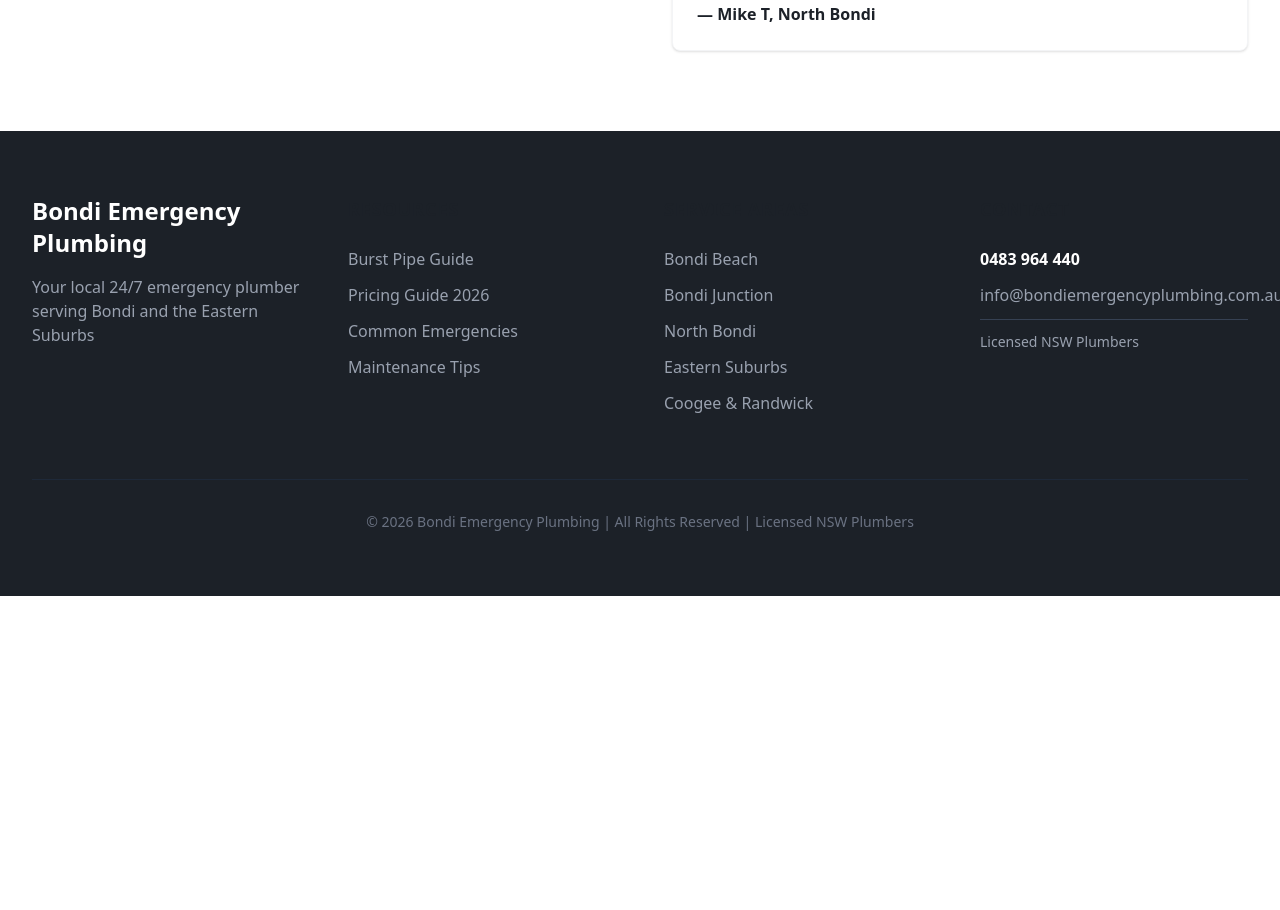
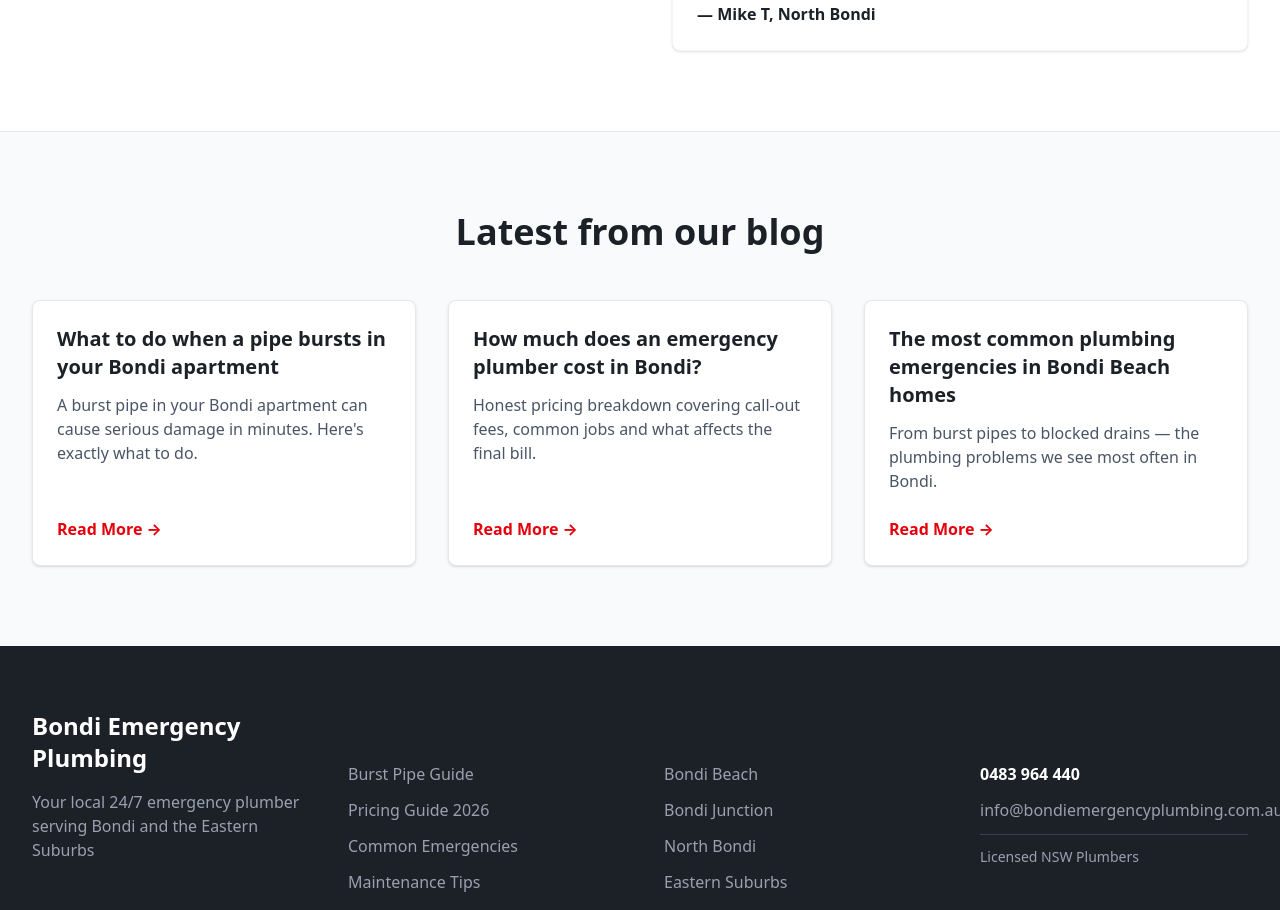
Before and after one commit to davidabdel/plumbing, a React (Vite) app: page / in a window 1280 px wide. Shown: the part 7840-8750 px from the top of the page. Before the commit the page ends 8436 px from the top, so only its background shows below. Built offline with nearby package versions, Linux system fonts and the light colour scheme.

Commit message:
feat: SEO improvements, blog section, and SPA routing config

```diff
--- a/index.html
+++ b/index.html
@@ -19,6 +19,8 @@
     <!-- Google Analytics: paste GA4 tracking script here -->
 
     <!-- Google Search Console: paste verification meta tag here -->
+
+    <link rel="canonical" href="https://www.bondiemergencyplumbing.com.au/" />
 
     <!-- Schema.org markup for Google -->
     <script type="application/ld+json">
--- a/src/App.tsx
+++ b/src/App.tsx
@@ -26,10 +26,33 @@ function ScrollToTop() {
   return null;
 }
 
+// Update canonical link on route change
+function CanonicalMeta() {
+  const { pathname } = useLocation();
+
+  useEffect(() => {
+    let finalUrl = 'https://www.bondiemergencyplumbing.com.au/';
+    if (pathname !== '/') {
+      finalUrl = `https://www.bondiemergencyplumbing.com.au${pathname}${pathname.endsWith('/') ? '' : '/'}`;
+    }
+
+    let link: HTMLLinkElement | null = document.querySelector('link[rel="canonical"]');
+    if (!link) {
+      link = document.createElement('link');
+      link.rel = 'canonical';
+      document.head.appendChild(link);
+    }
+    link.href = finalUrl;
+  }, [pathname]);
+
+  return null;
+}
+
 export default function App() {
   return (
     <Router>
       <ScrollToTop />
+      <CanonicalMeta />
       <Layout>
         <Routes>
           <Route path="/" element={<Home />} />
--- a/src/components/LeadForm.tsx
+++ b/src/components/LeadForm.tsx
@@ -1,4 +1,4 @@
-import { useState } from 'react';
+import React, { useState } from 'react';
 import { GHL_WEBHOOK_URL } from '../constants';
 
 export default function LeadForm({ title, spacing = "space-y-4", padding = "p-6", inputPadding = "p-3" }: { title?: string, spacing?: string, padding?: string, inputPadding?: string }) {
--- a/src/pages/Home.tsx
+++ b/src/pages/Home.tsx
@@ -1,3 +1,4 @@
+import { Link } from 'react-router-dom';
 import { PHONE_NUMBER } from '../constants';
 import LeadForm from '../components/LeadForm';
 import SEO from '../components/SEO';
@@ -306,6 +307,59 @@ export default function Home() {
             </div>
           </div>
         </section>
+        {/* BLOG TEASER SECTION */}
+        <section className="py-20 bg-gray-50 border-t border-gray-200">
+          <div className="max-w-7xl mx-auto px-4 sm:px-6 lg:px-8">
+            <h2 className="text-3xl md:text-4xl font-bold mb-12 text-center text-navy">Latest from our blog</h2>
+
+            <div className="grid grid-cols-1 md:grid-cols-3 gap-8">
+              {/* Card 1 */}
+              <div className="bg-white border border-gray-200 rounded-lg p-6 shadow-sm hover:shadow-md transition-shadow flex flex-col">
+                <h3 className="text-xl font-bold mb-3 text-navy">
+                  <Link to="/blog/burst-pipe-bondi-apartment" className="hover:underline">
+                    What to do when a pipe bursts in your Bondi apartment
+                  </Link>
+                </h3>
+                <p className="text-gray-600 mb-6 flex-grow">
+                  A burst pipe in your Bondi apartment can cause serious damage in minutes. Here's exactly what to do.
+                </p>
+                <Link to="/blog/burst-pipe-bondi-apartment" className="text-red-600 font-bold hover:underline self-start">
+                  Read More &rarr;
+                </Link>
+              </div>
+
+              {/* Card 2 */}
+              <div className="bg-white border border-gray-200 rounded-lg p-6 shadow-sm hover:shadow-md transition-shadow flex flex-col">
+                <h3 className="text-xl font-bold mb-3 text-navy">
+                  <Link to="/blog/emergency-plumber-cost-bondi" className="hover:underline">
+                    How much does an emergency plumber cost in Bondi?
+                  </Link>
+                </h3>
+                <p className="text-gray-600 mb-6 flex-grow">
+                  Honest pricing breakdown covering call-out fees, common jobs and what affects the final bill.
+                </p>
+                <Link to="/blog/emergency-plumber-cost-bondi" className="text-red-600 font-bold hover:underline self-start">
+                  Read More &rarr;
+                </Link>
+              </div>
+
+              {/* Card 3 */}
+              <div className="bg-white border border-gray-200 rounded-lg p-6 shadow-sm hover:shadow-md transition-shadow flex flex-col">
+                <h3 className="text-xl font-bold mb-3 text-navy">
+                  <Link to="/blog/common-plumbing-emergencies-bondi-beach" className="hover:underline">
+                    The most common plumbing emergencies in Bondi Beach homes
+                  </Link>
+                </h3>
+                <p className="text-gray-600 mb-6 flex-grow">
+                  From burst pipes to blocked drains — the plumbing problems we see most often in Bondi.
+                </p>
+                <Link to="/blog/common-plumbing-emergencies-bondi-beach" className="text-red-600 font-bold hover:underline self-start">
+                  Read More &rarr;
+                </Link>
+              </div>
+            </div>
+          </div>
+        </section>
       </main>
     </>
   );
```
Also changed, not shown: 2 other files (tests, documents, lock files or other folders).
